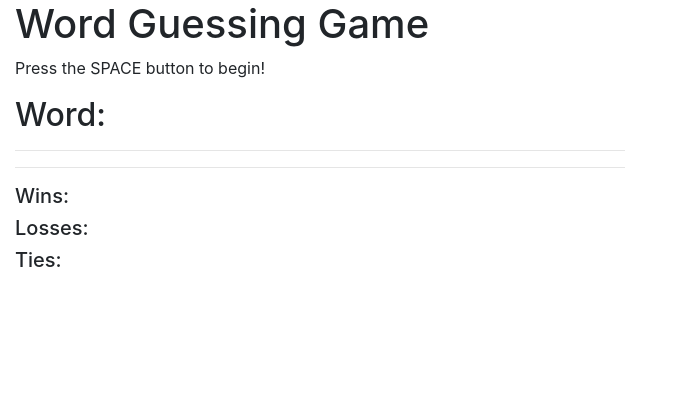
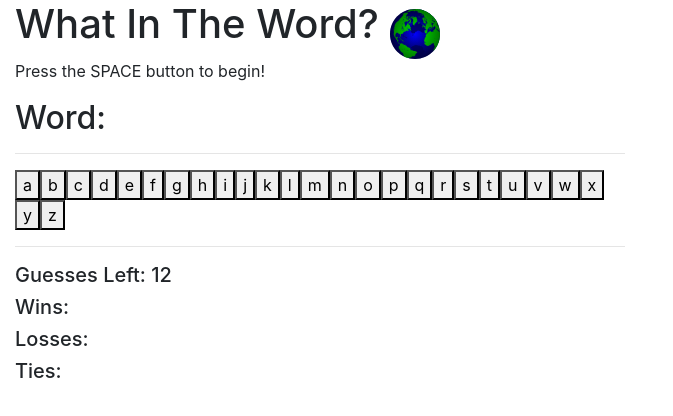
Before and after one commit to whereispolaris/word-guess-game, a plain HTML site: page index.html in a window 1280 px wide. Shown: the whole page, without its empty margins (0-673 px from the left). Drawn offline with nearby package versions, Linux system fonts and the light colour scheme.

Commit message:
Added jQuery function that displays number of guesses left to page.

```diff
--- a/assets/js/game.js
+++ b/assets/js/game.js
@@ -43,6 +43,14 @@ function renderLetterButtons() {
     }
 }
 
+renderLetterButtons();
+
+// Guesses Left - SPAN FOR NOW
+$("#guessesLeft").append(" " + guessesLeft);
+
+// Guessed Letters
+    // Add function that pushes letters to usedLetters array.
+
 // On Page load, append "Press SPACE to begin"
 $( "#message" ).append( '<p>Press the SPACE button to begin!</p>' );
 
@@ -58,7 +66,6 @@ $(window).keypress(function (e) {
     wordLetters = Array.from(selectedCountry());
     // Ask user to guess letter
     countAndAppend();
-    renderLetterButtons();
     // Removes "Press SPACE to begin" message
     $( "#message" ).empty();
     // Appends new message to div
@@ -76,6 +83,10 @@ function letterCheck() {
         if (wordLetters[i] === guessedLetter)
         // Target ID="wordLetters[i]" and  replace with "A"
         $("#" + wordLetters[i]).replaceWith(wordLetters[i]);
+        else {
+            guessesLeft - 1;
+
+        }
     }
 }
 
--- a/index.html
+++ b/index.html
@@ -11,14 +11,21 @@
     <script src="https://ajax.googleapis.com/ajax/libs/jquery/3.4.0/jquery.min.js"></script>
     <style rel="stylesheet" href="assets/css/style.css">
 
-    /* .correctGuess {
-      color: red;
-    }
+      #globe-img {
+        width: 50px;
+      }
 
-    .incorrectGuess {
-      content: "_ ";
-    } */
-
+      h1 {
+        display: inline;
+      }
+      /* button {
+        margin: 10px;
+        background: blue;
+        color: white;
+        border-radius: 5px;;
+        padding: 5px 10px;
+      }
+     */
     </style>
     <title>Hello, world!</title>
   </head>
@@ -26,7 +33,8 @@
     <div class="container-fluid">
         <div class="row">
             <div class="col-6">
-                <h1>Word Guessing Game</h1>
+                <h1>What In The Word? </h1>
+                <img id="globe-img" src="assets/img/globe.svg">
             </div>
         </div>
         <div class="row">
@@ -38,6 +46,7 @@
                   <!-- Buttons will render here -->
                 </div>
                 <hr>
+                <h5 id="guessesLeft">Guesses Left:</h5>
                 <h5 id="wins">Wins:</h5>
                 <h5 id="losses">Losses: </h5>
                 <h5 id="ties">Ties: </h5>
```
